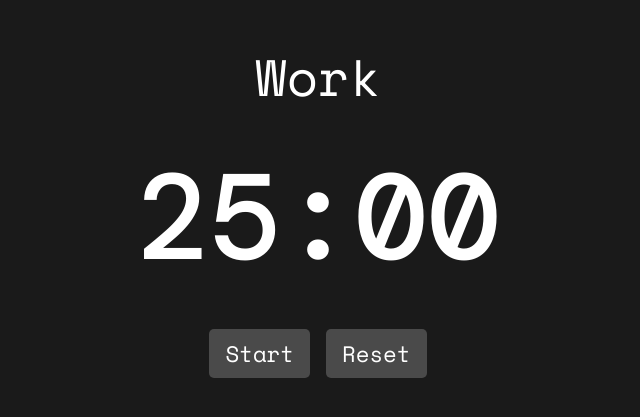
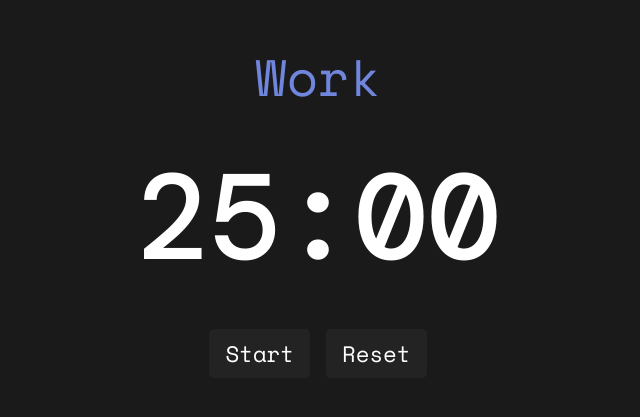
Before and after one commit to SourGeckoo/monopodo, a Next.js app: page / in a window 1280 px wide. Shown: the part 187-604 px from the top of the page, without its empty margins (322-962 px from the left). Built offline with nearby package versions, Linux system fonts and the light colour scheme; a web font is replaced by a local one.

Commit message:
Changes to be committed: 	modified:   app/page.module.css

```diff
--- a/app/page.module.css
+++ b/app/page.module.css
@@ -24,6 +24,7 @@
   text-align: center;
   font-weight: 400;
   font-size: calc(2rem + 1.5vw);
+  color: #7086dc;
 }
 
 .timer {
@@ -43,7 +44,7 @@
   padding: 0.5rem 1rem;
   border: none;
   border-radius: 5px;
-  background-color: #4a4a4a;
+  background-color: #232323;
   color: #ffffff;
   cursor: pointer;
   transition: background-color 0.3s ease, transform 0.3s ease;
@@ -51,13 +52,13 @@
 
   @media (hover: hover) and (pointer: fine) {
     &:hover {
-      background-color: #666666;
+      background-color: #393939;
       transform: translateY(-2px);
     }
 
     &:active {
-      background-color: #4a4a4a;
+      background-color: #131313;
       transform: translateY(2px);
     }
   }
-}
+  }
```
